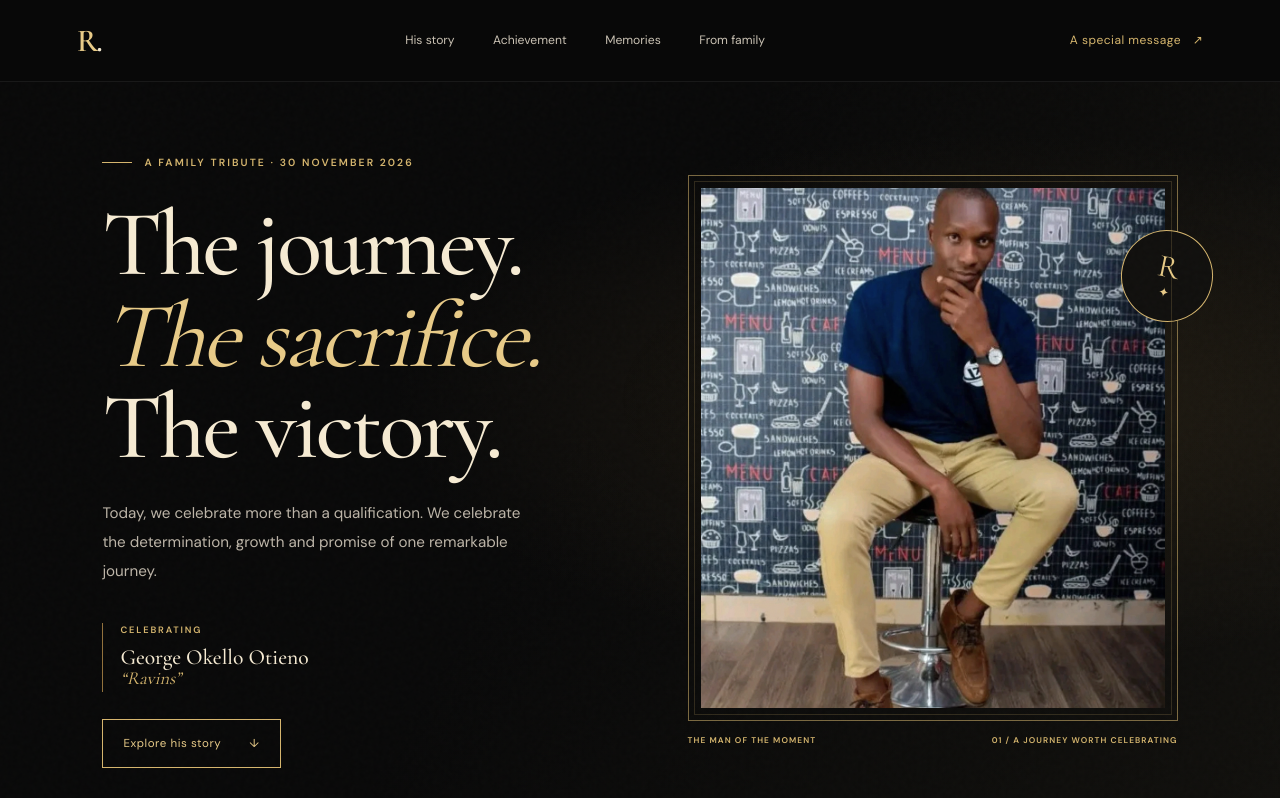
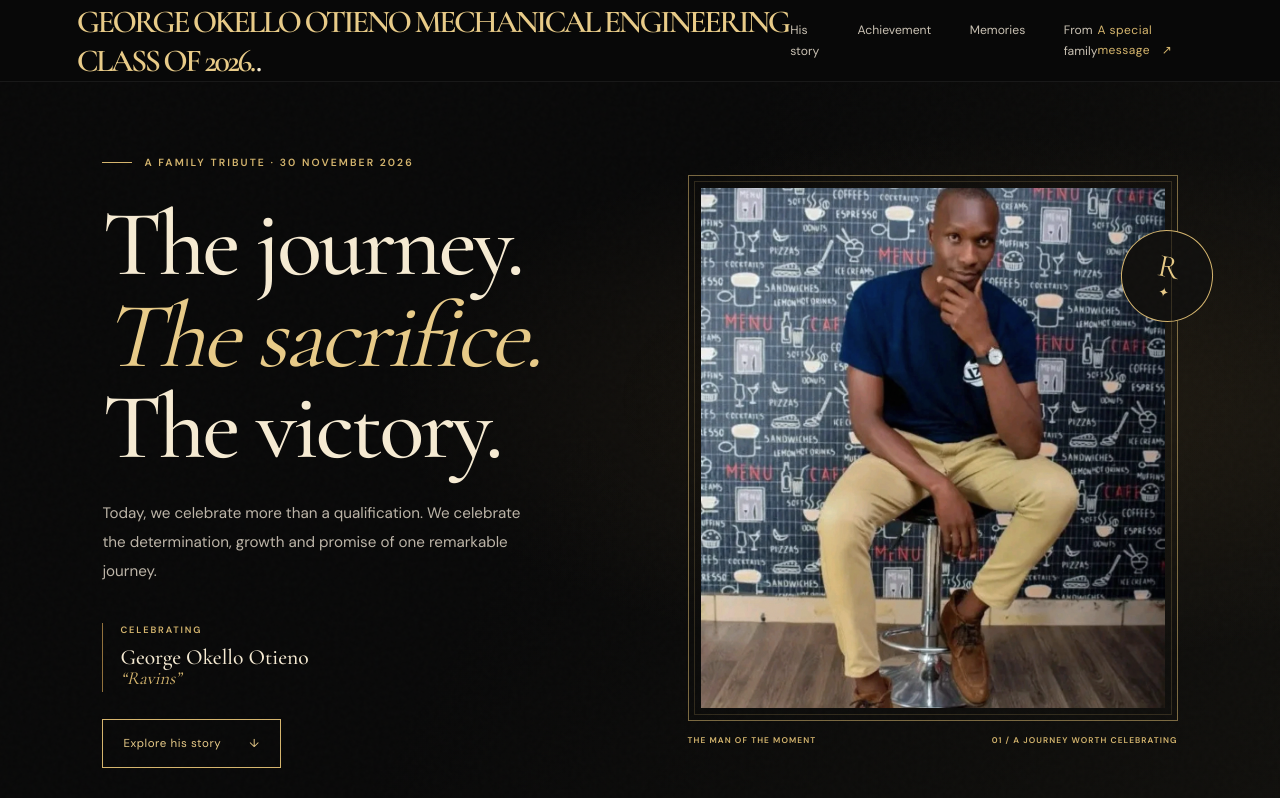
Before and after one commit to Reagan75-hub/RAVINS-GRADUATION, a plain HTML site: page index.html in a window 1280 px wide. Shown: the top 798 px of the page. Drawn offline with nearby package versions, Linux system fonts and the light colour scheme.

Commit message:
Update index.html

```diff
--- a/index.html
+++ b/index.html
@@ -15,7 +15,9 @@
 <body>
   <div class="page-grain" aria-hidden="true"></div>
   <header class="site-header">
-    <a class="wordmark" href="#home" aria-label="Ravins home">R<span>.</span></a>
+    <a class="wordmark" href="#home" aria-label="Ravins home">GEORGE OKELLO OTIENO
+MECHANICAL ENGINEERING
+CLASS OF 2026.<span>.</span></a>
     <button class="menu-toggle" aria-label="Open navigation" aria-expanded="false">☰</button>
     <nav class="main-nav" aria-label="Main navigation">
       <a href="#story">His story</a>
```
